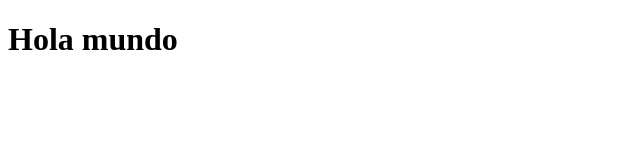
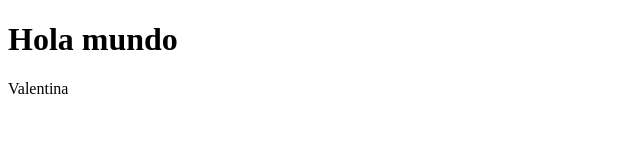
Before and after one commit to valenargote20/PROYECTO, a plain HTML site: page index.html in a window 1280 px wide. Shown: the full height of the page, 0-640 px from the left. Drawn offline with Linux system fonts and the light colour scheme.

Commit message:
agregue mi nombre

```diff
--- a/index.html
+++ b/index.html
@@ -8,5 +8,6 @@
 </head>
 <body>
     <h1>Hola mundo</h1>
+    <p>Valentina</p>
 </body>
 </html>
```
